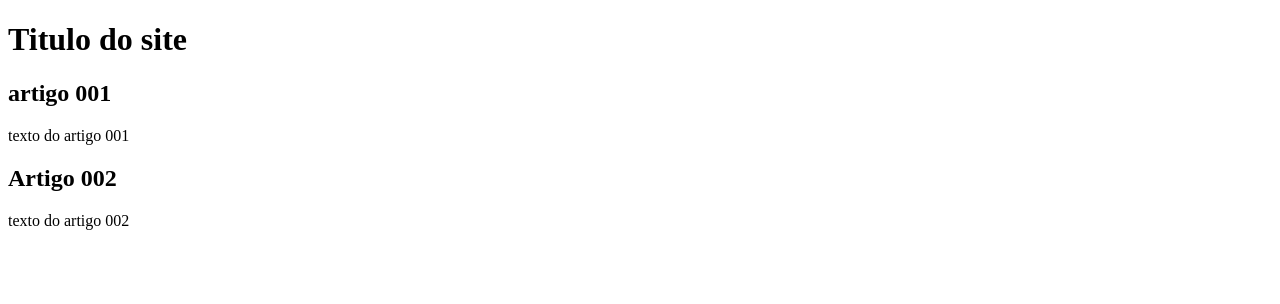
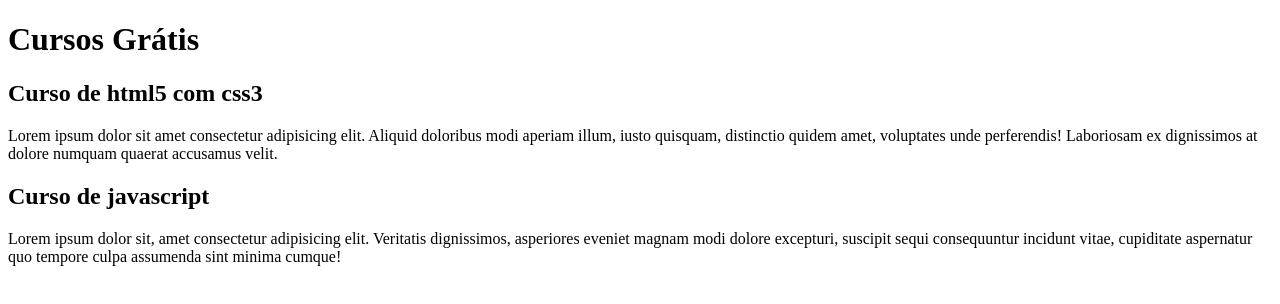
Before and after one commit to PedroSalomaoR/Projetosite, a plain HTML site: page Index.html in a window 1280 px wide. Drawn offline with Linux system fonts and the light colour scheme.

Commit message:
comecei a escrever no conteudo

```diff
--- a/Index.html
+++ b/Index.html
@@ -11,23 +11,27 @@
     <main>
         <header>
             <h1>
-                Titulo do site
+                Cursos Grátis
             </h1>
         </header>
         <article>
             <h2>
-                artigo 001
+                Curso de html5 com css3
             </h2>
             <p>
-                texto do artigo 001
+                Lorem ipsum dolor sit amet consectetur adipisicing elit. Aliquid doloribus modi aperiam illum, iusto
+                quisquam, distinctio quidem amet, voluptates unde perferendis! Laboriosam ex dignissimos at dolore
+                numquam quaerat accusamus velit.
             </p>
         </article>
         <article>
             <h2>
-                Artigo 002
+                Curso de javascript
             </h2>
             <p>
-                texto do artigo 002
+                Lorem ipsum dolor sit, amet consectetur adipisicing elit. Veritatis dignissimos, asperiores eveniet
+                magnam modi dolore excepturi, suscipit sequi consequuntur incidunt vitae, cupiditate aspernatur quo
+                tempore culpa assumenda sint minima cumque!
             </p>
         </article>
     </main>
```
